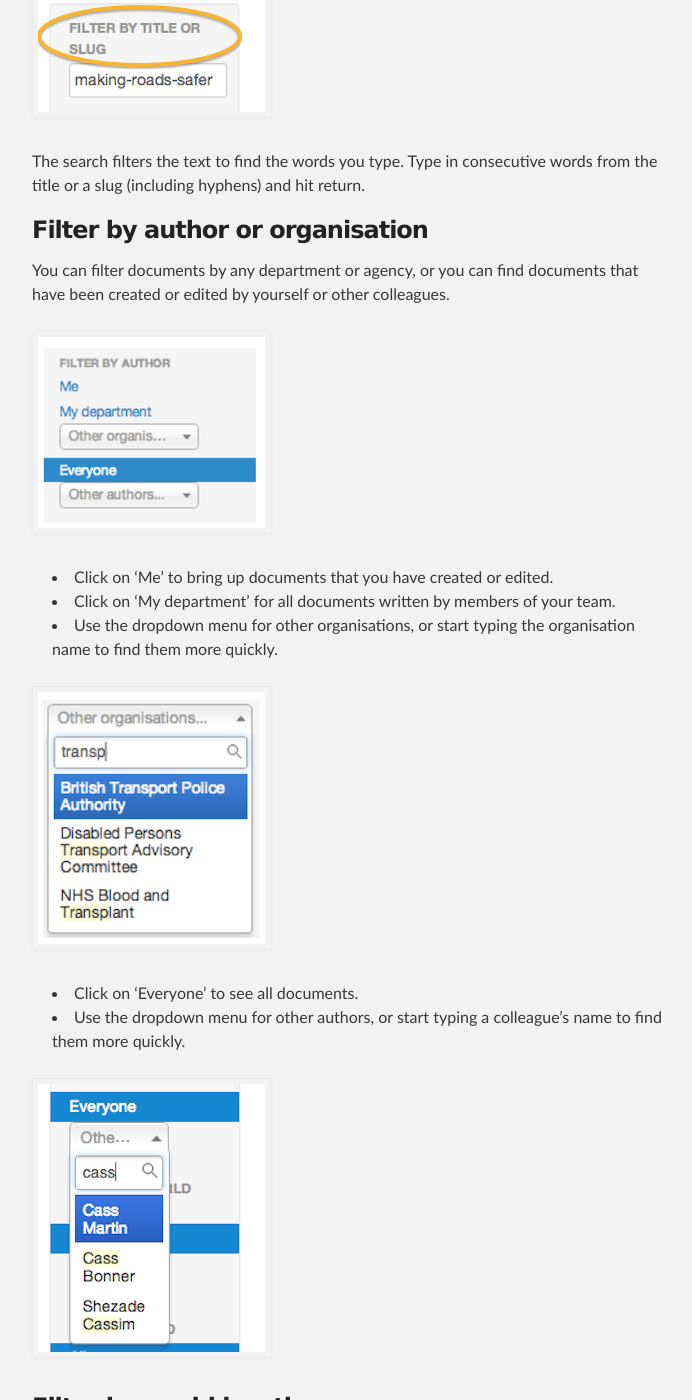
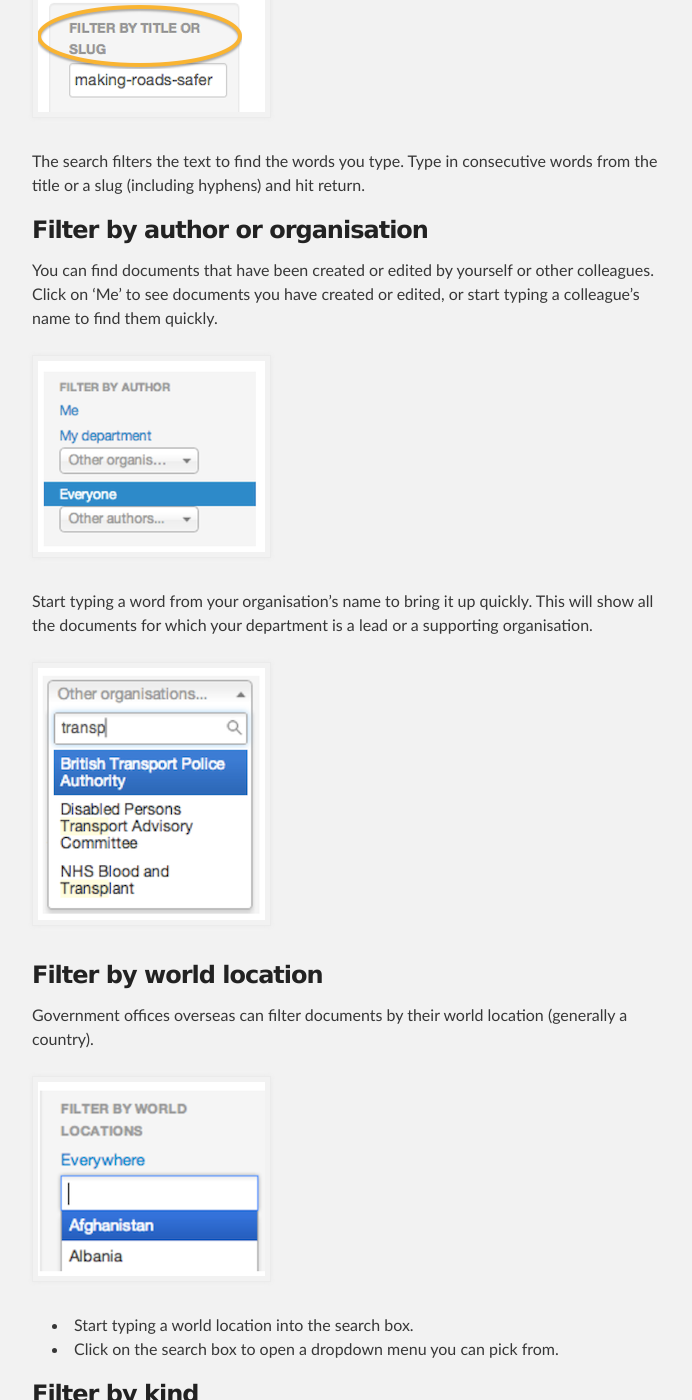
Before and after one commit to alphagov/inside-government-admin-guide, a Jekyll site: the page built from first-steps/find-documents.md, in a window 1280 px wide and 1400 px high, scrolled down 1581 px. Shown: the whole window, without its empty margins (288-980 px from the left). Built offline with Jekyll 4.4.1, drawn with Linux system fonts in a browser that asks for light colours; some of the changed text lies outside the part shown.

Commit message:
updated images of Publisher and details about filters

```diff
--- a/first-steps/find-documents.md
+++ b/first-steps/find-documents.md
@@ -26,20 +26,13 @@
 
 ### Filter by author or organisation
 
-You can filter documents by any department or agency, or you can find documents that have been created or edited by yourself or other colleagues.
+You can find documents that have been created or edited by yourself or other colleagues. Click on 'Me' to see documents you have created or edited, or start typing a colleague's name to find them quickly.
 
 ![Document filters 3](document-filters-3.png)
 
-* Click on 'Me' to bring up documents that you have created or edited.
-* Click on 'My department' for all documents written by members of your team.
-* Use the dropdown menu for other organisations, or start typing the organisation name to find them more quickly.
+Start typing a word from your organisation's name to bring it up quickly. This will show all the documents for which your department is a lead or a supporting organisation.
 
 ![Document filters 4](document-filters-4.png)
-
-* Click on 'Everyone' to see all documents.
-* Use the dropdown menu for other authors, or start typing a colleague's name to find them more quickly.
-
-![Document filters 5](document-filters-5.png)
 
 
 ### Filter by world location
@@ -68,12 +65,28 @@
 
 ![Document filters 8](document-filters-8.png)
 
-* ‘All’ shows every document.
 * 'Imported (pre-draft)' is used by departments and agencies in transition. Click on it to see documents that have been imported ready for editing.
 * 'Drafts' shows documents that are a work in progress.
 * 'Submitted' shows documents waiting for a second pair of eyes to look at them. You should always submit documents rather than publish them yourself except when you are obliged to [force publish](http://alphagov.github.io/inside-government-admin-guide/workflow-content/second-pair-of-eyes).
 * 'Rejected' shows documents that have been rejected by a second pair of eyes.
 * 'Scheduled' lists documents that are scheduled to be published at a specified date and time.
 * 'Published' shows every document that’s live on GOV.UK.
+* 'Force published (not reviewed)' shows all documents that [need a second eye](http://alphagov.github.io/inside-government-admin-guide/workflow-content/second-pair-of-eyes.html).
+
+
+### Filter by date
+
+You can filter documents by the last date they were edited, using the 'from' and 'to' fields. (The greyed out dates are just a guide to the format.)
+
+![Document filters 10](document-filters-10.png)
+
+
+### Clearing the filters
+
+![Document filters 11](document-filters-11.png)
+
+To clear a filter and return to showing 'all', you need to click on the 'X'.
+
+
 
 [< Back to contents](http://alphagov.github.io/inside-government-admin-guide/)
```
Also changed, not shown: other parts of first-steps/find-documents.md (+4 -0 lines).
